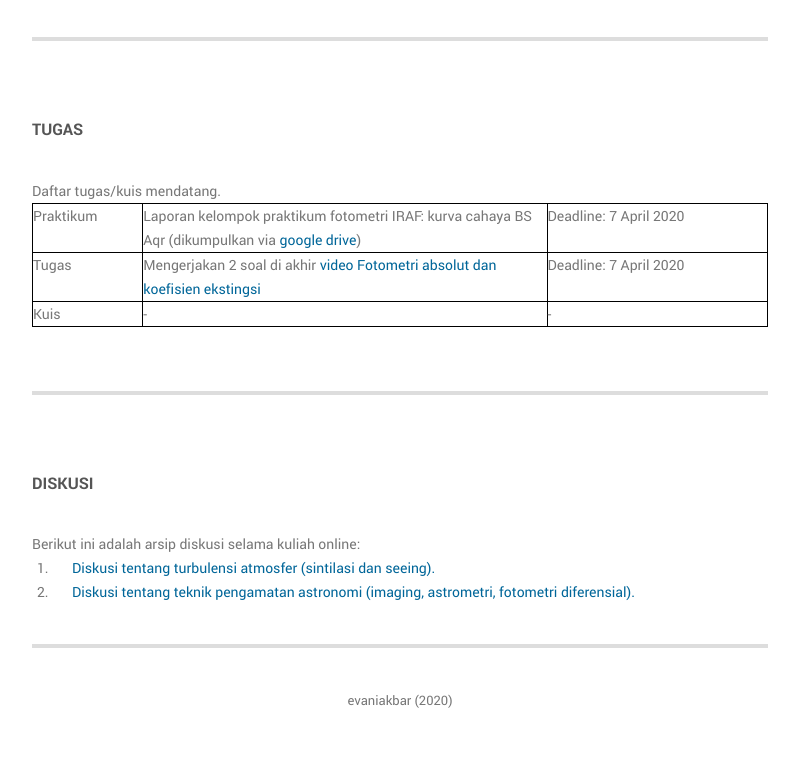
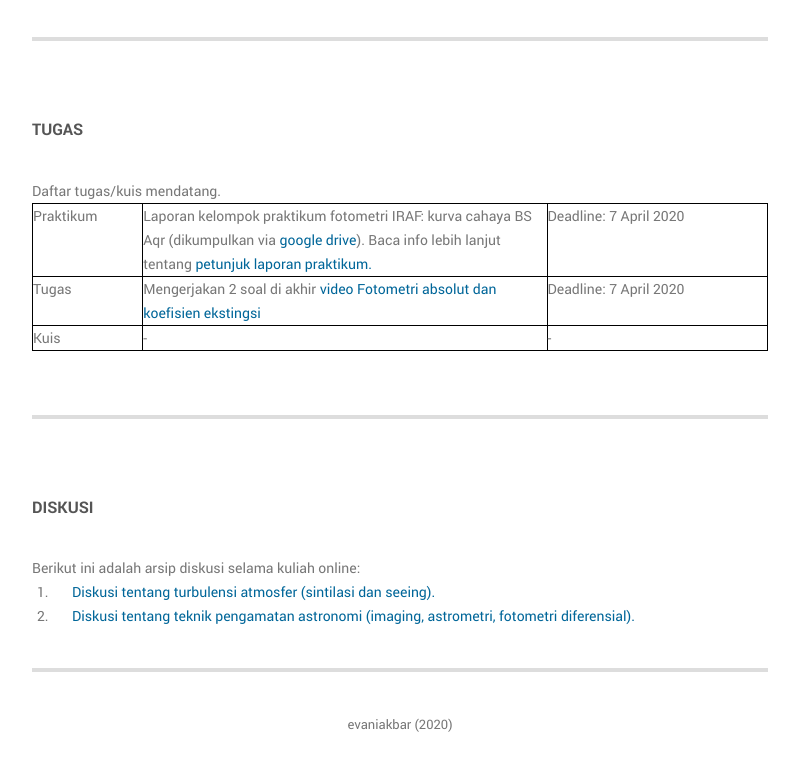
Before and after one commit to evaniakbar/evaniakbar.github.io, a plain HTML site: page index.html in a window 1280 px wide. Shown: the part 985-1761 px from the top of the page, without its empty margins (432-1231 px from the left). Before the commit the page ends 1737 px from the top, so only its background shows below. Drawn offline with Linux system fonts and the light colour scheme.

Commit message:
Update index.html

```diff
--- a/index.html
+++ b/index.html
@@ -182,7 +182,7 @@ Perhitungan nilai akhir berdasarkan nilai ujian (55%), laporan/modul praktikum (
 							<col width="30%">
                               <tr>
                                 <td>Praktikum</td>
-                                <td>Laporan kelompok praktikum fotometri IRAF: kurva cahaya BS Aqr (dikumpulkan via <a href="https://bit.ly/labas1-2020">google drive</a>)</td>
+                                <td>Laporan kelompok praktikum fotometri IRAF: kurva cahaya BS Aqr (dikumpulkan via <a href="https://bit.ly/labas1-2020">google drive</a>). Baca info lebih lanjut tentang <a href = "diskusi/info-laporan-praktikum.html">petunjuk laporan praktikum.</a></td>
                                 <td>Deadline: 7 April 2020</td>
                               </tr>
                               <tr>
```
